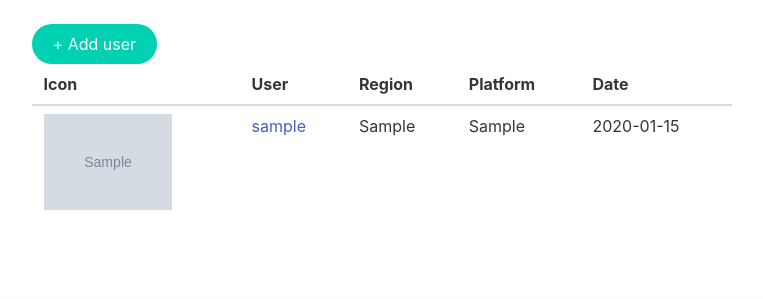
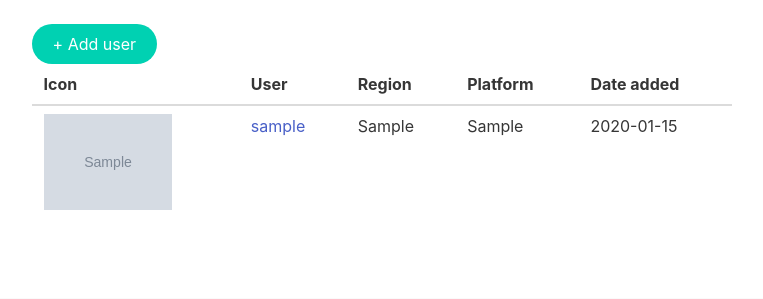
Before and after one commit to IvyChu/owstats, a Flask app: page / in a window 1280 px wide. Shown: the part 72-371 px from the top of the page, without its empty margins (258-1021 px from the left). Run offline with Flask 2, Linux system fonts and the light colour scheme; tables that the repository leaves empty hold one stand-in row (values such as "Sample post"); grey boxes marked "Sample" are stand-in pictures.

Commit message:
Minor improfements in interface

```diff
--- a/owstats/templates/head.html
+++ b/owstats/templates/head.html
@@ -2,6 +2,8 @@
     <!-- Required meta tags -->
     <meta charset="utf-8">
     <meta name="viewport" content="width=device-width, initial-scale=1">
+
+    <link rel="icon" type="image/png" href="{{ url_for('static', filename='favicon.ico') }}" />
 
     <!-- Bulma CSS -->
 
--- a/owstats/templates/select_user.html
+++ b/owstats/templates/select_user.html
@@ -11,9 +11,9 @@
                 <tr>
                     <th>Icon</th>
                     <th>User</th>
-                    <th>Region</th>
-                    <th>Platform</th>
-                    <th>Date</th>
+                    <th class="is-hidden-touch">Region</th>
+                    <th class="is-hidden-touch">Platform</th>
+                    <th class="is-hidden-mobile">Date added</th>
                 </tr>
             </thead>
             <tbody>
@@ -21,9 +21,9 @@
                 <tr>
                     <td><figure class="image is-128x128"><img  src="{{ user.icon }}"></figure></td>
                     <td><a href="{{ url_for('stats',username=user.username) }}">{{ user.username }}</a></td>
-                    <td>{{ user.region }}</td>
-                    <td>{{ user.platform }}</td>
-                    <td>{{ user.ctime.strftime('%Y-%m-%d') }}</td>
+                    <td class="is-hidden-touch">{{ user.region }}</td>
+                    <td class="is-hidden-touch">{{ user.platform }}</td>
+                    <td class="is-hidden-mobile">{{ user.ctime.strftime('%Y-%m-%d') }}</td>
                 </tr>
                 {% endfor %}
             </tbody>
--- a/owstats/templates/user_stats.html
+++ b/owstats/templates/user_stats.html
@@ -53,7 +53,7 @@
                 <td>{{ stats.rating_tank }}</td>
                 <td>{{ stats.rating_damage }}</td>
                 <td>{{ stats.rating_support }}</td>
-                <td>{{ stats.ctime.strftime('%Y-%m-%d') }}</td>
+                <td title="{{ stats.ctime.strftime('%H:%M:%S') }}">{{ stats.ctime.strftime('%Y-%m-%d') }}</td>
             </tr>
             {% endfor %}
         </tbody>
```
Also changed, not shown: owstats/templates/profile_header.html (+4 -4 lines), owstats/static/favicon.ico (added).
